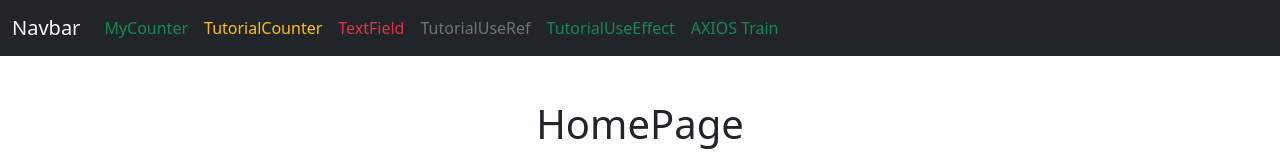
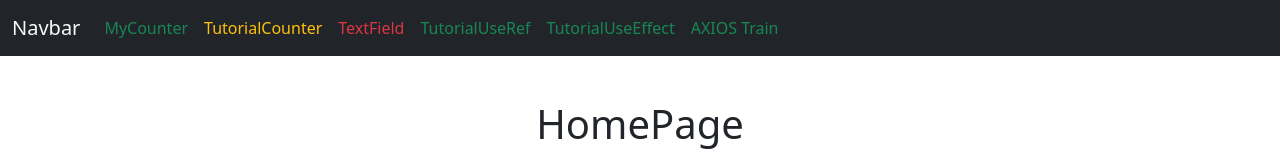
Before and after one commit to nazaruha/train-react-project, a React (Create React App) app: page / in a window 1280 px wide. Shown: the top 160 px of the page. Built offline with nearby package versions, Linux system fonts and the light colour scheme.

Commit message:
make TutorialUseRef link successfull

```diff
--- a/src/containers/default/defaultHeader.tsx
+++ b/src/containers/default/defaultHeader.tsx
@@ -74,7 +74,7 @@ const DefaultHeader: FC = () => {
                                         to="tutorial-useRef"
                                         className={classNames(
                                             'nav-link',
-                                            { [`text-${textColor["secondary"]}`]: true },
+                                            { [`text-${textColor["success"]}`]: true },
                                             { ['text-light']: useMatch("tutorial-useRef") } // useMath("[url]") checks if your current url == [url] it will get this style
                                         )}> {/* text-secondary */}
                                         TutorialUseRef
```
